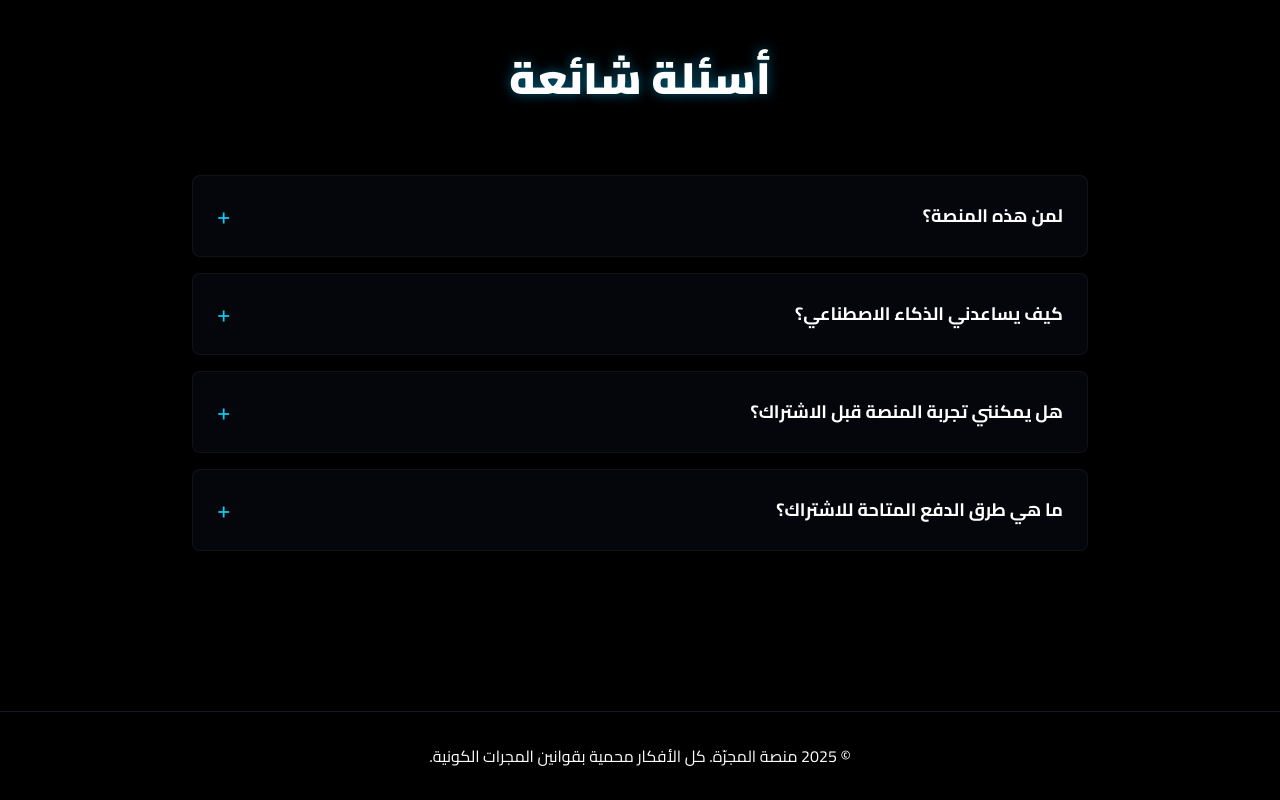
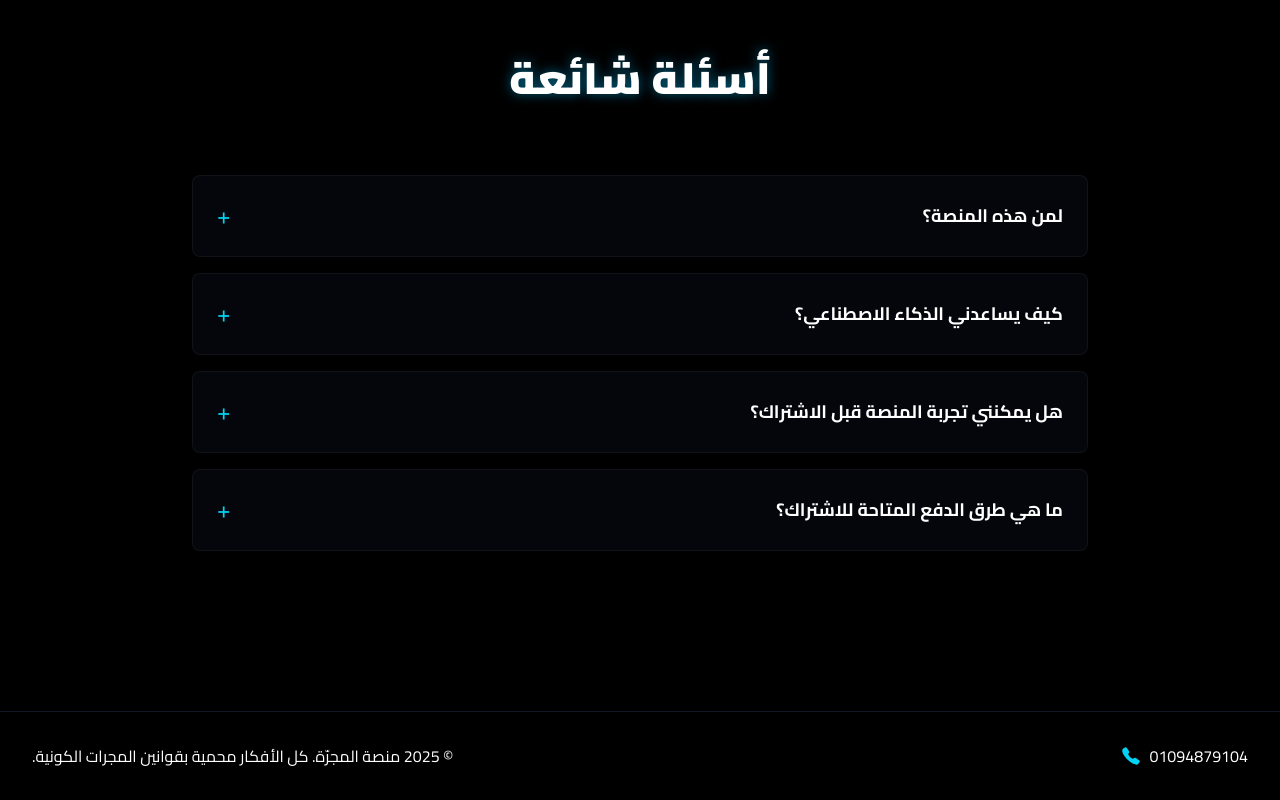
Before and after one commit to AhmedHamad12/LMS-Front-Live, a React (Vite) app: page / in a window 1280 px wide. Shown: the part 4325-5125 px from the top of the page. Built offline with nearby package versions, Linux system fonts and the light colour scheme; no server answers.

Commit message:
footer number

```diff
--- a/src/pages/Home.jsx
+++ b/src/pages/Home.jsx
@@ -13,6 +13,7 @@ import {
 import CardSlider from "../Components/CardSlider";
 import { Cookies } from "react-cookie";
 import { Link } from "react-router-dom";
+import { IoCall } from "react-icons/io5";
 
 export default function Home() {
   const [activeFaq, setActiveFaq] = useState(null);
@@ -91,10 +92,7 @@ export default function Home() {
   }, []);
 
   return (
-    <div
-      className="min-h-screen  text-white"
-      style={{ direction: "rtl" }}
-    >
+    <div className="min-h-screen  text-white" style={{ direction: "rtl" }}>
       {/* Animated Background Canvas */}
       <canvas
         ref={canvasRef}
@@ -539,7 +537,11 @@ export default function Home() {
         </div>
       </section>
 
-      <footer className="mt-16 border-t border-gray-900 p-8 text-center">
+      <footer className="mt-16 border-t border-gray-900 p-8 text-center flex justify-between">
+        <div className="flex items-center gap-2">
+          <p className="text-md">01094879104</p>
+          <IoCall className="text-cyan-400" size={20}/>
+        </div>
         <p className="text-md">
           &copy; 2025 منصة المجرّة. كل الأفكار محمية بقوانين المجرات الكونية.
         </p>
```
